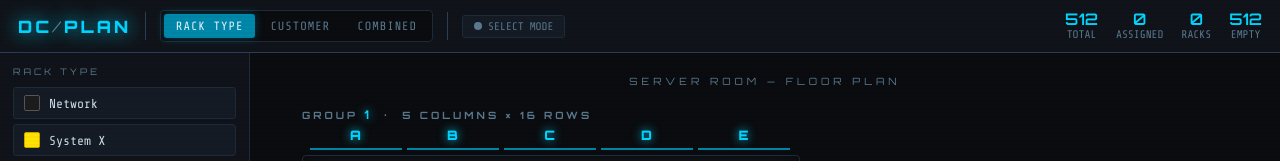
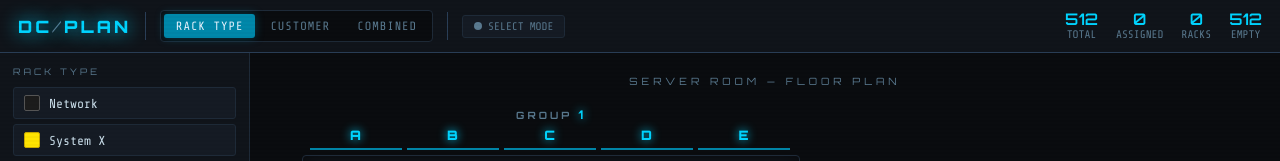
Before and after one commit to daixso/dc-floorplan, a plain HTML site: page index.html in a window 1280 px wide. Shown: the top 161 px of the page. Drawn offline with nearby package versions, Linux system fonts and the light colour scheme.

Commit message:
Clean up group names

```diff
--- a/res/css/main.css
+++ b/res/css/main.css
@@ -400,7 +400,7 @@ header {
   text-transform: uppercase;
   margin-bottom: 5px;
   padding-left: 30px; /* align with cells past the row-gutter */
-  text-align: left;
+  text-align: center;
 }
 .group-banner span {
   color: var(--accent);
--- a/res/js/floorplan.js
+++ b/res/js/floorplan.js
@@ -227,7 +227,7 @@ function buildFloorGrid() {
     // ── Group number banner ──
     const banner = document.createElement("div");
     banner.className = "group-banner";
-    banner.innerHTML = `GROUP <span>${g.num}</span> &nbsp;·&nbsp; ${g.cols.length} COLUMNS × ${g.rows} ROWS`;
+    banner.innerHTML = `GROUP <span>${g.num}</span>`; // &nbsp;·&nbsp; ${g.cols.length} COLUMNS × ${g.rows} ROWS`;
     block.appendChild(banner);
 
     // ── Letter strip (one cell per column) ──
```
